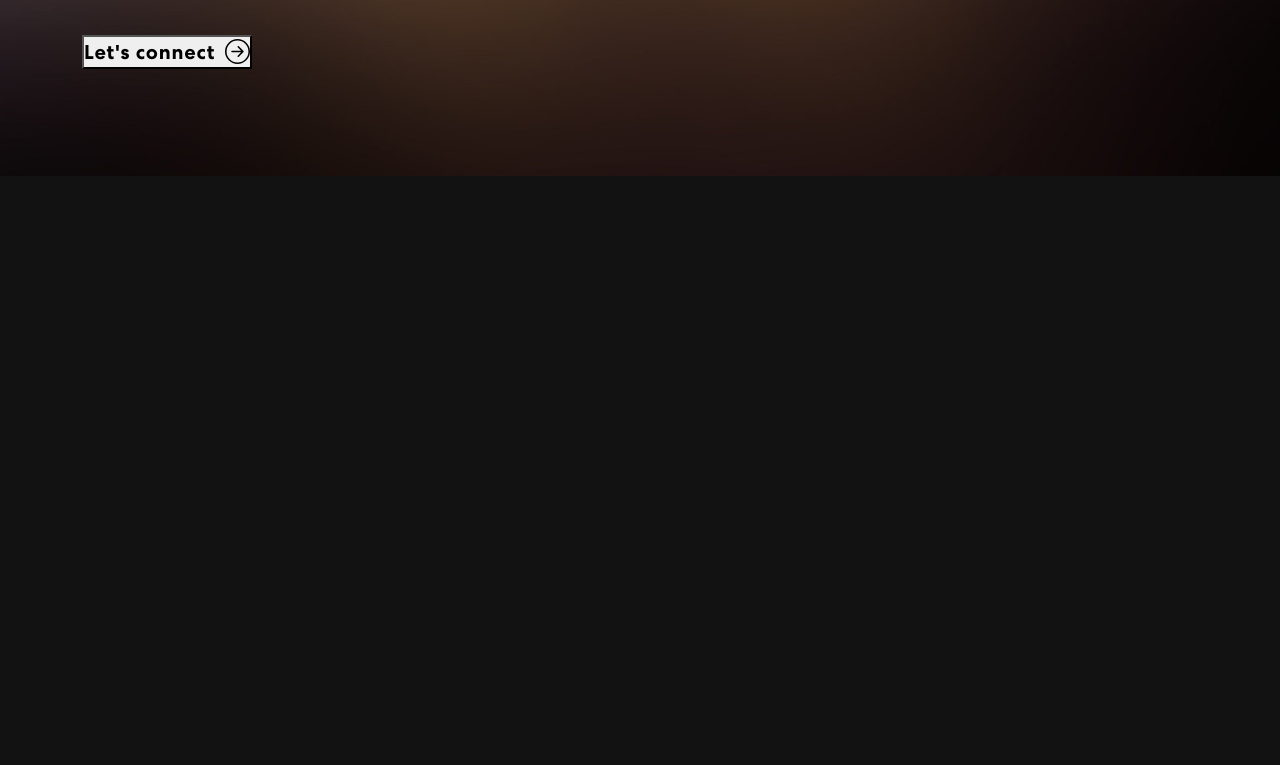
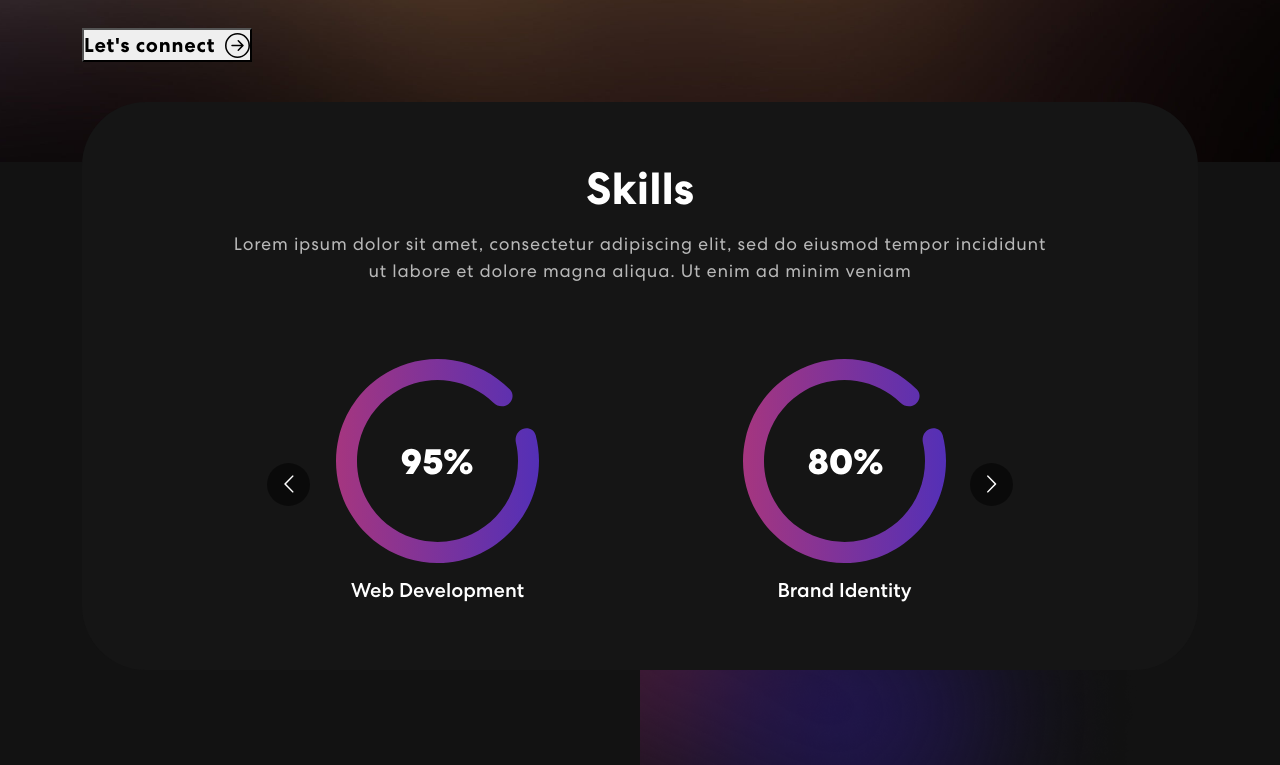
Before and after one commit to BennyMota/portfolio-website, a React (Create React App) app: page / in a window 1280 px wide. Shown: the part 695-1460 px from the top of the page. Before the commit the page ends 871 px from the top, so only its background shows below. Built offline with nearby package versions, Linux system fonts and the light colour scheme.

Commit message:
Skills section

```diff
--- a/package.json
+++ b/package.json
@@ -13,6 +13,7 @@
     "react-bootstrap": "^2.10.2",
     "react-bootstrap-icons": "^1.11.4",
     "react-dom": "^18.2.0",
+    "react-multi-carousel": "^2.8.5",
     "react-scripts": "^5.0.1",
     "web-vitals": "^2.1.4"
   },
--- a/src/App.css
+++ b/src/App.css
@@ -245,7 +245,7 @@
   margin-left: 25px;
 }
 .banner img {
-  width: 85%;
+  width: 82%;
   animation: updown 3s linear infinite;
 }
 @keyframes updown {
@@ -261,6 +261,45 @@
 }
 .txt-rotate > .wrap {
   border-right: 0.08em solid #666;
+}
+
+.skill {
+  padding: 0 0 50px 0;
+  position: relative;
+}
+.skill-bx {
+  background: #151515;
+  border-radius: 64px;
+  text-align: center;
+  padding: 60px 50px;
+  margin-top: -60px;
+}
+.skill h2 {
+	font-size: 45px;
+	font-weight: 700;
+}
+.skill p {
+    color: #B8B8B8;
+    font-size: 18px;
+    letter-spacing: 0.8px;
+    line-height: 1.5em;
+    margin: 14px 0 75px 0;
+}
+.skill-slider {
+  width: 80%;
+  margin: 0 auto;
+  position: relative;
+}
+.skill-slider .item img {
+  width: 50%;
+  margin: 0 auto 15px auto;
+}
+.background-image-left {
+  top: 28%;
+  position: absolute;
+  bottom: 0;
+  width: 40%;
+  z-index: -4;
 }
 
 .App {
--- a/src/App.js
+++ b/src/App.js
@@ -2,6 +2,7 @@
 import './App.css';
 import { NavBar } from './components/Navbar';
 import { Banner } from './components/Banner';
+import { Skills } from "./components/Skills";
 import 'bootstrap/dist/css/bootstrap.min.css';
 
 function App() {
@@ -9,6 +10,7 @@
     <div className="App">
       <NavBar />
       <Banner />
+      <Skills />
     </div>
   );
 }
--- a/src/components/Banner.js
+++ b/src/components/Banner.js
@@ -8,7 +8,7 @@
     const [loopNum, setLoopsNum] = useState(0);
     const [isDeleting, setIsDeleting] = useState(false);
     const [text, setText] = useState('');
-    const [delta, setDelta] = useState(300 - Math.random() + 100);
+    const [delta, setDelta] = useState(400 - Math.random() + 100);
     const [index, setIndex] = useState(1);
     const toRotate = [ "Software Developer", "Web Designer", "UI/UX Designer" ];
     const period = 2000;
--- /dev/null
+++ b/src/components/Skills.js
@@ -0,0 +1,62 @@
+import meter1 from '../assets/img/meter1.svg';
+import meter2 from '../assets/img/meter2.svg';
+import meter3 from '../assets/img/meter3.svg';
+import Carousel from "react-multi-carousel";
+import "react-multi-carousel/lib/styles.css";
+import colorSharp from '../assets/img/color-sharp.png';
+
+export const Skills = () => {
+    const responsive = {
+        superLargeDesktop: {
+          // the naming can be any, depends on you.
+          breakpoint: { max: 4000, min: 3000 },
+          items: 5
+        },
+        desktop: {
+          breakpoint: { max: 3000, min: 1024 },
+          items: 3
+        },
+        tablet: {
+          breakpoint: { max: 1024, min: 464 },
+          items: 2
+        },
+        mobile: {
+          breakpoint: { max: 464, min: 0 },
+          items: 1
+        }
+    };
+
+    return (
+        <section className="skill" id="skills">
+            <div className="container">
+                <div className="row">
+                    <div className="col-12">
+                        <div className="skill-bx wow zoomIn">
+                            <h2>Skills</h2>
+                            <p>Lorem ipsum dolor sit amet, consectetur adipiscing elit, sed do eiusmod tempor incididunt<br></br> ut labore et dolore magna aliqua. Ut enim ad minim veniam</p>
+                            <Carousel responsive={responsive} infinite={true} className="owl-carousel owl-theme skill-slider">
+                                <div className="item">
+                                    <img src={meter1} alt="Image" />
+                                    <h5>Web Development</h5>
+                                </div>
+                                <div className="item">
+                                    <img src={meter2} alt="Image" />
+                                    <h5>Brand Identity</h5>
+                                </div>
+                                <div className="item">
+                                    <img src={meter3} alt="Image" />
+                                    <h5>Logo Design</h5>
+                                </div>
+                                <div className="item">
+                                    <img src={meter1} alt="Image" />
+                                    <h5>Web Development</h5>
+                                </div>
+                            </Carousel>
+                        </div>
+                    </div>
+                </div>
+            </div>
+            <img className="background-image-left" src={colorSharp} alt="Image" />
+        </section>
+    )
+}
```
Also changed, not shown: 1 other file (tests, documents, lock files or other folders).
